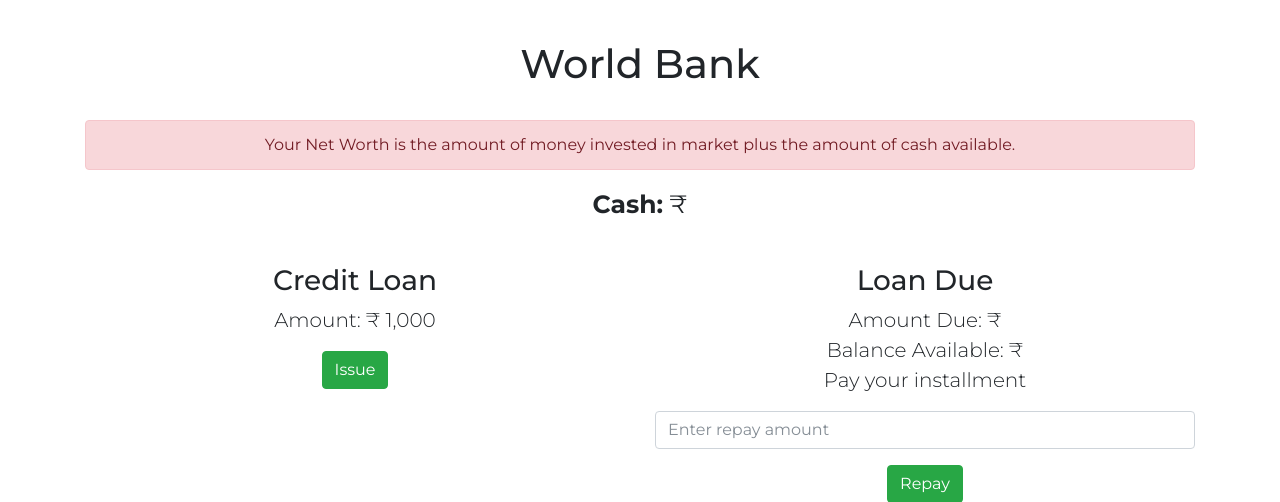
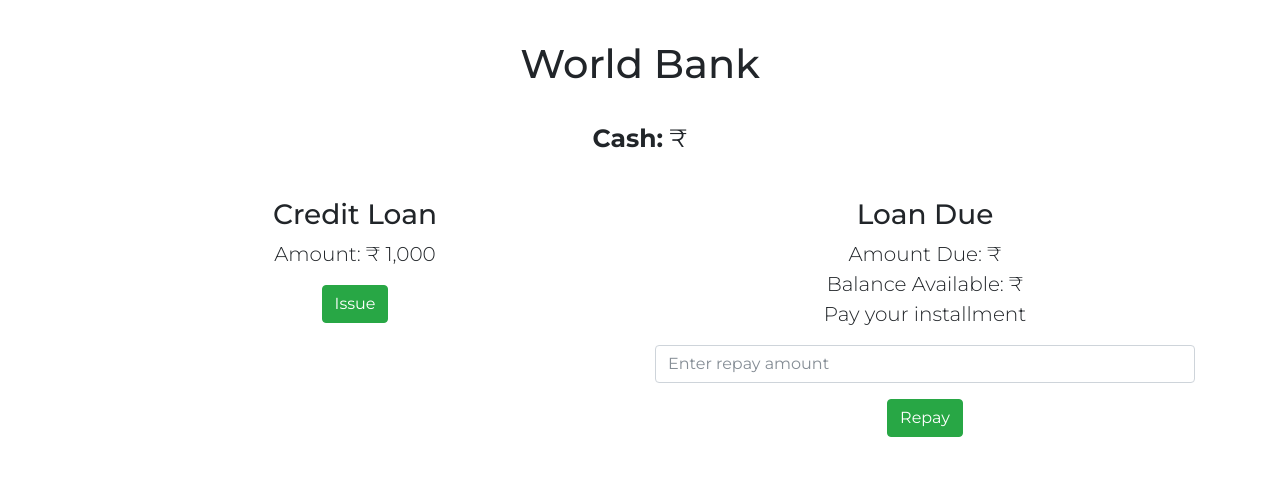
Before and after one commit to shan18/Stock-Bridge, a Django app: a page that uses accounts/templates/accounts/loan.html in a window 1280 px wide. Shown: the part 56-558 px from the top of the page. Run offline with Django 3.2, Linux system fonts and the light colour scheme; parts of the project's set-up code (start-up, migrations or seed data) failed here and were passed over; some libraries are stand-ins or nearby versions.

Commit message:
remove alert box from leaderboard view

```diff
--- a/accounts/templates/accounts/loan.html
+++ b/accounts/templates/accounts/loan.html
@@ -10,11 +10,6 @@
 <div class="row">
   <div class="col-12 mt-3 mb-4">
     <h1 class="heading">World Bank</h1>
-  </div>
-  <div class="col-12">
-    <div class="alert alert-danger text-center" role="alert">
-      Your Net Worth is the amount of money invested in market plus the amount of cash available.
-    </div>
   </div>
   <div class="col-12 text-center">
     <p style="font-size: 25px;">
```
